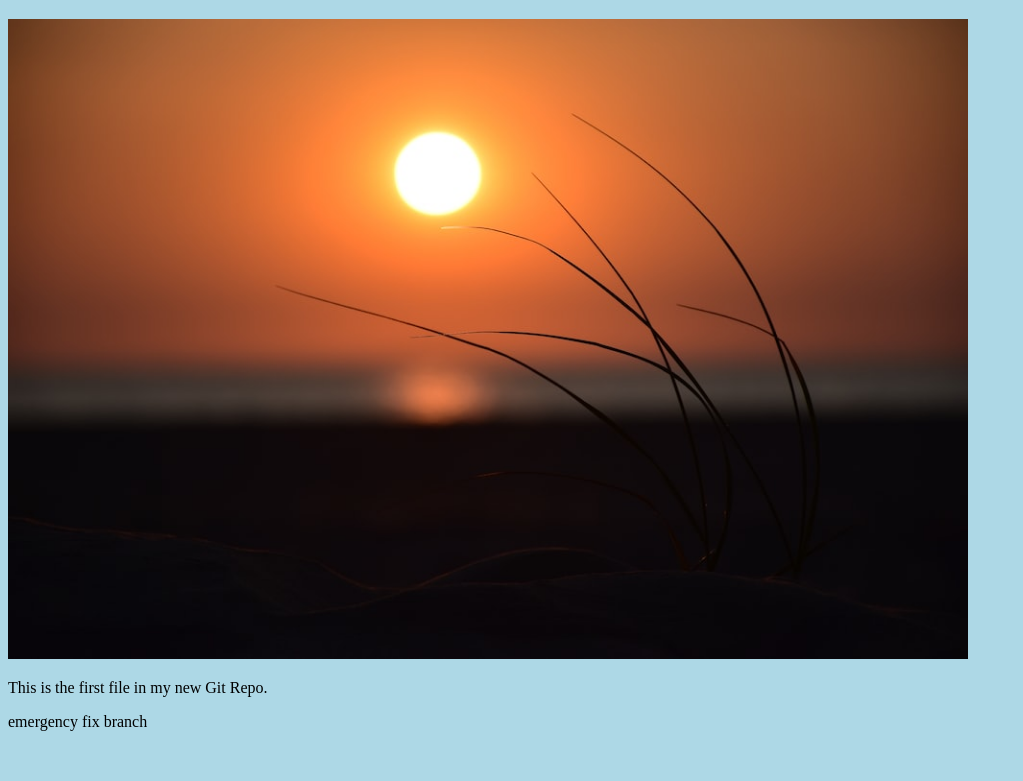
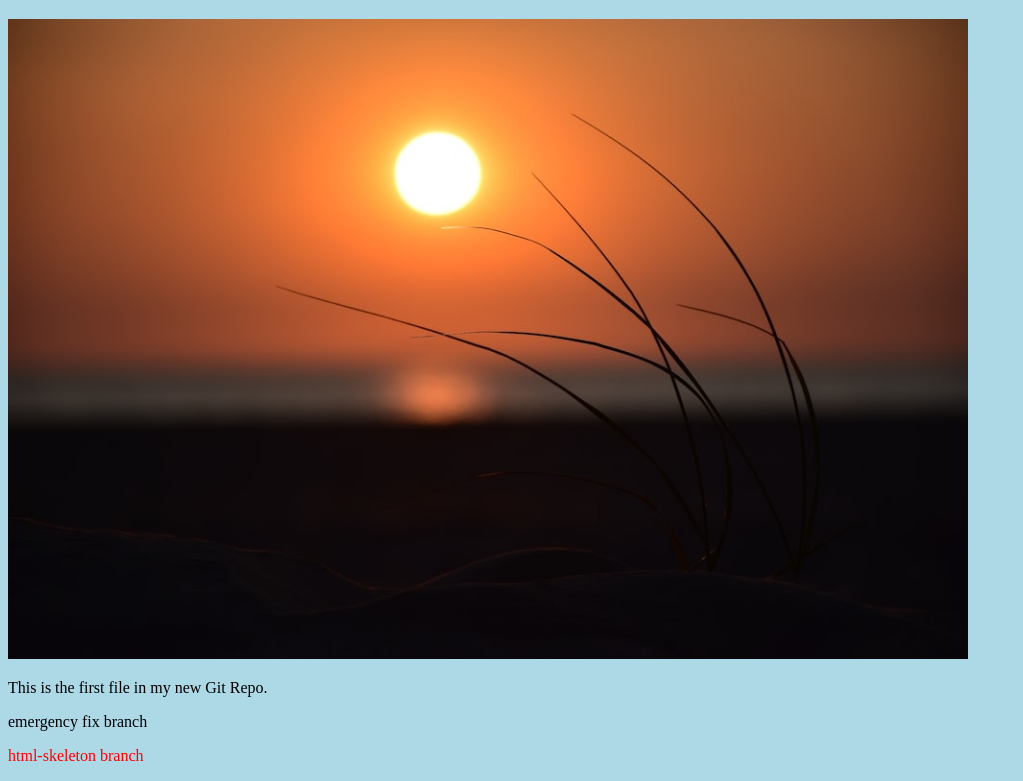
Before and after one commit to Amaankkk/hello-world, a plain HTML site: page index.html in a window 1280 px wide. Shown: the part 61-842 px from the top of the page, without its empty margins (0-1023 px from the left). Before the commit the page ends 808 px from the top, so only its background shows below. Drawn offline with Linux system fonts and the light colour scheme.

Commit message:
Update index.html

```diff
--- a/index.html
+++ b/index.html
@@ -11,6 +11,7 @@
     style="width:100%;max-width:960px"></div>
 <p>This is the first file in my new Git Repo.</p>
 <p>emergency fix branch</p>
+    <P style="color:red;">html-skeleton branch </P>
 
 
 </body>
```
